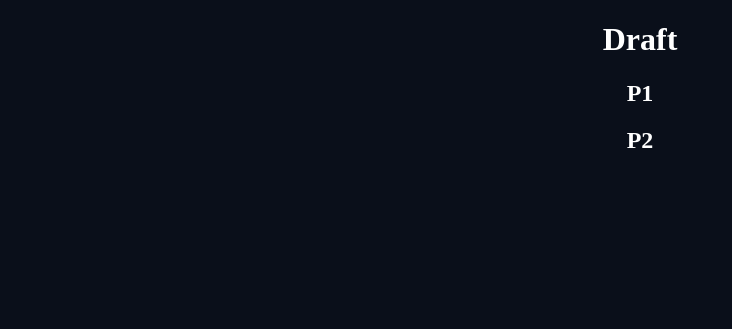
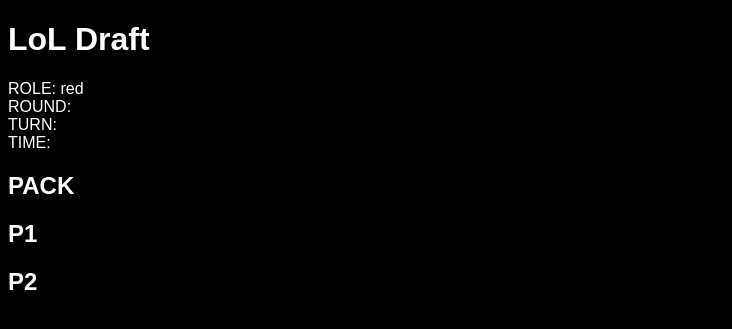
Before and after one commit to kaito19970809-cell/lol-draft, a Flask app: page /red in a window 1280 px wide. Shown: the top 329 px of the page, without its empty margins (0-732 px from the left). Run offline with Flask 3, Linux system fonts and the light colour scheme; some libraries are stand-ins or nearby versions.

Commit message:
Update index.html

```diff
--- a/templates/index.html
+++ b/templates/index.html
@@ -1,22 +1,19 @@
 <!DOCTYPE html>
 <html>
 <head>
-<meta charset="UTF-8">
-<script src="https://cdn.socket.io/4.5.4/socket.io.min.js"></script>
-<style>
-body{background:#0a0f1a;color:white;text-align:center}
-.card{width:100px;height:140px;margin:5px;display:inline-block}
-.card img{width:100%;height:100%}
-.active{border:2px solid gold}
-.disabled{opacity:0.3}
-</style>
+    <title>LoL Draft</title>
 </head>
+<body style="background:black;color:white;font-family:sans-serif;">
 
-<body>
+<h1>LoL Draft</h1>
 
-<h1>Draft</h1>
-<div id="info"></div>
-<div id="timer"></div>
+<div>ROLE: {{ role }}</div>
+<div>ROUND: <span id="round"></span></div>
+<div>TURN: <span id="turn"></span></div>
+<div>TIME: <span id="timer"></span></div>
+
+<h2>PACK</h2>
+<div id="pack"></div>
 
 <h2>P1</h2>
 <div id="p1"></div>
@@ -24,51 +21,43 @@
 <h2>P2</h2>
 <div id="p2"></div>
 
+<script src="https://cdn.socket.io/4.7.2/socket.io.min.js"></script>
 <script>
-const params = new URLSearchParams(location.search)
-const room = params.get("room")
+const socket = io();
+const ROLE = "{{ role }}";
 
-const socket = io({query:{room:room}})
-
-let orders = [
-["P1","P2","P2","P1","P1","P2","P2","P1","P1","P2"],
-["P2","P1","P1","P2","P2","P1","P1","P2","P2","P1"],
-["P1","P2","P1","P2","P1","P2","P1","P2","P1","P2"]
-]
-
-function img(n){
-return `https://ddragon.leagueoflegends.com/cdn/13.24.1/img/champion/${n}.png`
+function pick(champ) {
+    socket.emit("pick", {
+        role: ROLE,
+        champ: champ
+    });
 }
 
-socket.on("state", s=>{
-let cur = orders[s.round-1][s.turn]
+function render(state) {
+    document.getElementById("round").innerText = state.round;
+    document.getElementById("turn").innerText = state.turn;
+    document.getElementById("timer").innerText = state.time;
 
-document.getElementById("info").innerText = cur+"のターン"
-document.getElementById("timer").innerText = s.time
+    // pack
+    const packDiv = document.getElementById("pack");
+    packDiv.innerHTML = "";
+    state.pack.forEach(champ => {
+        const btn = document.createElement("button");
+        btn.innerText = champ;
+        btn.onclick = () => pick(champ);
+        packDiv.appendChild(btn);
+    });
 
-render("P1",s,cur)
-render("P2",s,cur)
-})
+    // P1
+    document.getElementById("p1").innerText = state.picks.P1.join(", ");
 
-function render(p,s,cur){
-let el = document.getElementById(p.toLowerCase())
-el.innerHTML=""
-
-s.packs[p].forEach(c=>{
-let d=document.createElement("div")
-d.className="card"
-
-if(cur===p){
-d.classList.add("active")
-d.onclick=()=>socket.emit("pick",{champ:c})
-}else{
-d.classList.add("disabled")
+    // P2
+    document.getElementById("p2").innerText = state.picks.P2.join(", ");
 }
 
-d.innerHTML=`<img src="${img(c)}">`
-el.appendChild(d)
-})
-}
+socket.on("state", (state) => {
+    render(state);
+});
 </script>
 
 </body>
```
